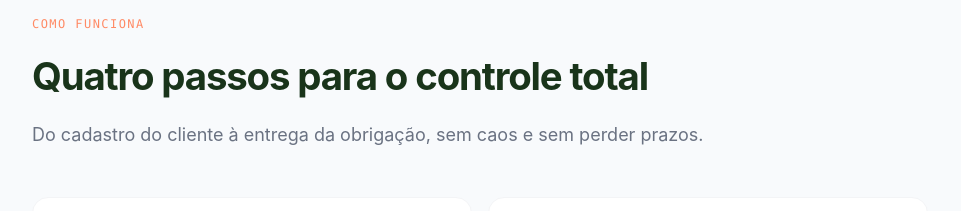
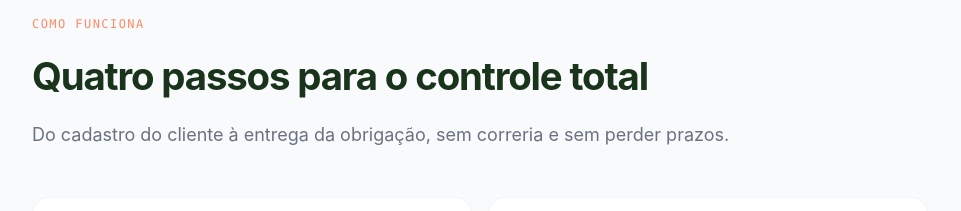
Before and after one commit to FelipeHeidenblut/contaflow, a Vue app in the folder front-end/: page / in a window 1280 px wide. Shown: the part 5260-5471 px from the top of the page, without its empty margins (32-993 px from the left). Built offline with nearby package versions, Linux system fonts and the light colour scheme; no server answers.

Commit message:
Atualização de landing page e melhorias de SEO no index.html

```diff
--- a/front-end/index.html
+++ b/front-end/index.html
@@ -20,7 +20,7 @@
 
     <!-- SEO Principal -->
     <title>ContablyTask | Software de Gestão para Escritórios Contábeis</title>
-    <meta name="description" content="O ContablyTask é o software de gestão de tarefas e prazos feito para escritórios contábeis. Centralize clientes, obrigações fiscais e documentos. Acabe com o caos das planilhas." />
+    <meta name="description" content="O ContablyTask é um software de gestão de tarefas e prazos feito para escritórios contábeis. Centralize clientes, obrigações fiscais e documentos. Acabe com o caos das planilhas." />
     <meta name="keywords" content="software para contadores, gestão de tarefas contábeis, controle de prazos contabilidade, ERP contábil, obrigações fiscais, ContablyTask" />
     <meta name="author" content="ContablyTask" />
     <meta name="robots" content="index, follow" />
--- a/front-end/src/views/LandingView.vue
+++ b/front-end/src/views/LandingView.vue
@@ -260,7 +260,7 @@ const vFadeIn = {
           <div v-fade-in class="mb-12 max-w-[760px]">
             <span class="font-mono text-xs uppercase tracking-[0.12em] text-[#ff8a65]">Como funciona</span>
             <h2 class="text-[clamp(28px,3vw,40px)] font-bold tracking-[-0.03em] mt-3.5">Quatro passos para o controle total</h2>
-            <p class="mt-4 text-gray-500 text-lg">Do cadastro do cliente à entrega da obrigação, sem caos e sem perder prazos.</p>
+            <p class="mt-4 text-gray-500 text-lg">Do cadastro do cliente à entrega da obrigação, sem correria e sem perder prazos.</p>
           </div>
 
           <!-- Cards dos passos (Grid 2x2) -->
```
